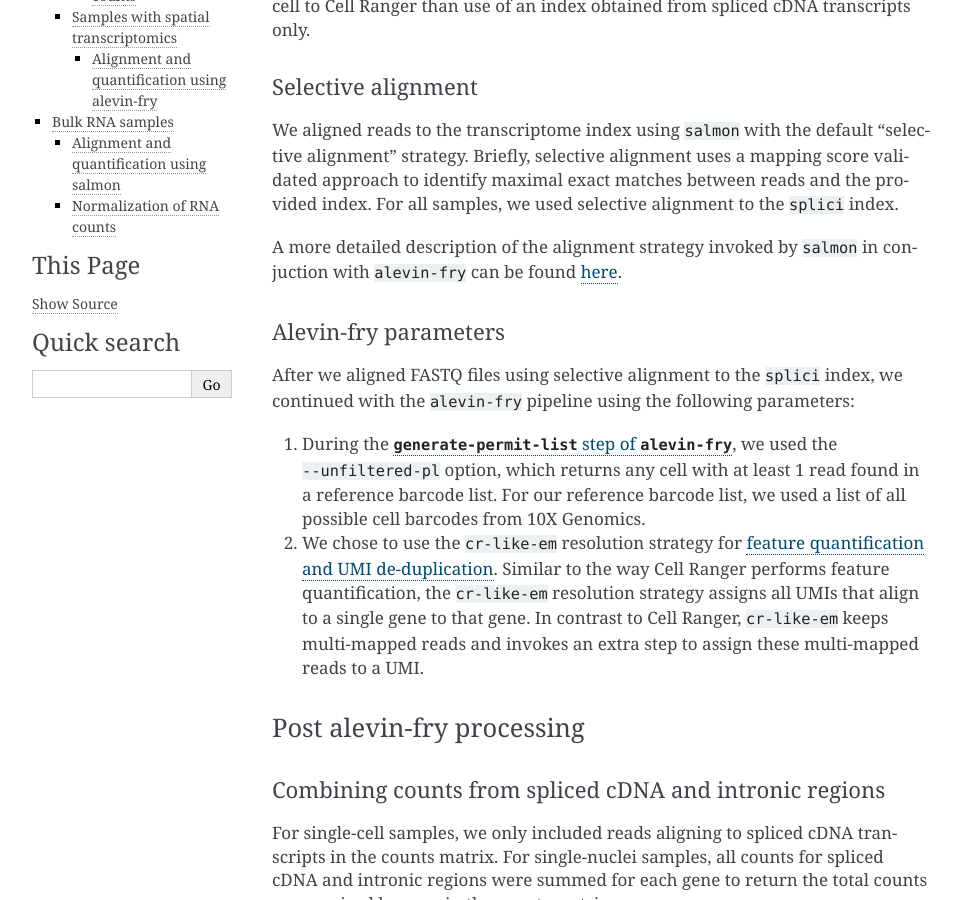
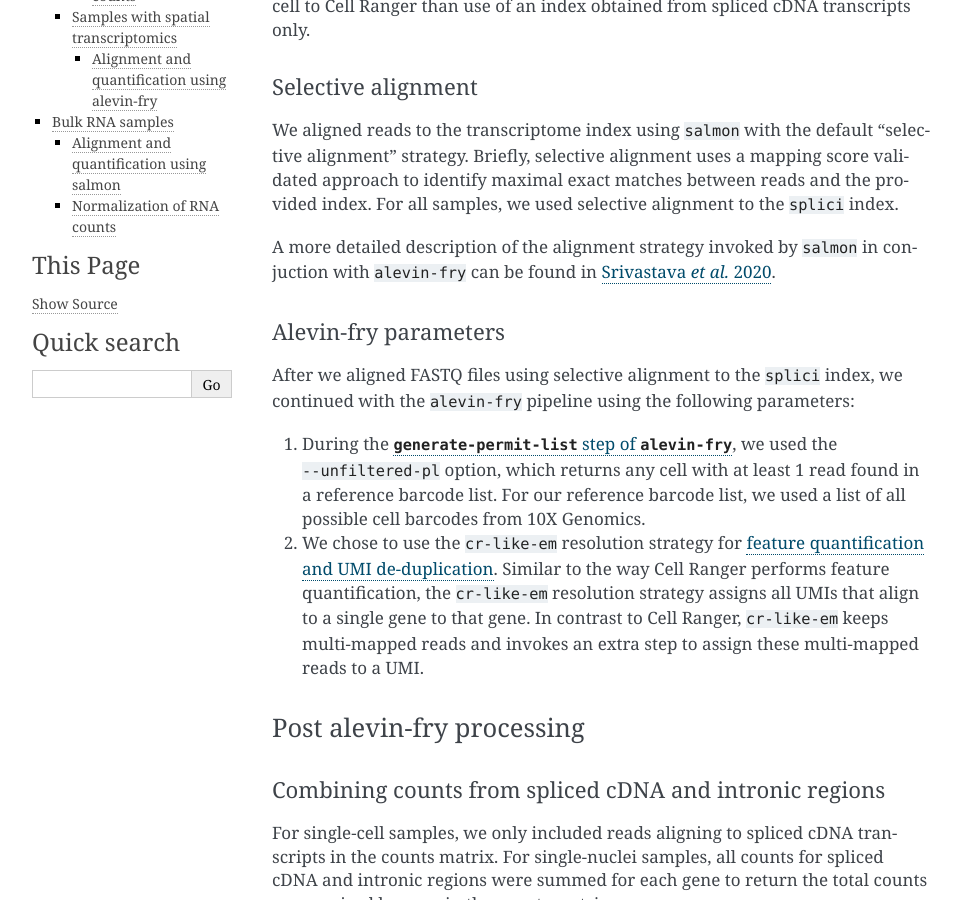
Before and after one commit to DongzeHE/scpca-docs, a Sphinx documentation site: the page built from docs/processing_information.md, in a window 1280 px wide and 900 px high, scrolled down 592 px. Shown: the whole window, without its empty margins (148-1106 px from the left). Built offline with Sphinx 7.4.7, drawn with Linux system fonts in a browser that asks for light colours.

Commit message:
update citations

```diff
--- a/docs/processing_information.md
+++ b/docs/processing_information.md
@@ -12,7 +12,7 @@
 For all samples, we aligned FASTQ files to a reference transcriptome index referred to as the `splici` index.
 The [`splici` index](https://combine-lab.github.io/alevin-fry-tutorials/2021/improving-txome-specificity/) is built using transcripts from both spliced cDNA and intronic regions.
 Inclusion of intronic regions in the index used for alignment allowed us to capture both reads from mature, spliced cDNA and nascent, unspliced cDNA.
-Alignment of RNA-sequencing data to an index containing intronic regions has been shown to reduce spuriously detected genes ([He _et al._ 2021](https://www.biorxiv.org/content/10.1101/2021.06.29.450377v1), [Kaminow _et al._ 2021](https://www.biorxiv.org/content/10.1101/2021.05.05.442755v1.full#sec-5))
+Alignment of RNA-sequencing data to an index containing intronic regions has been shown to reduce spuriously detected genes ([He _et al._ 2021](https://doi.org/10.1101/2021.06.29.450377), [Kaminow _et al._ 2021](https://www.biorxiv.org/content/10.1101/2021.05.05.442755v1.full#sec-5))
 In our hands, we have found that use of the `splici` index led to a more comparable distribution of unique genes found per cell to Cell Ranger than use of an index obtained from spliced cDNA transcripts only.
 
 #### Selective alignment
@@ -21,7 +21,7 @@
 Briefly, selective alignment uses a mapping score validated approach to identify maximal exact matches between reads and the provided index.
 For all samples, we used selective alignment to the `splici` index.
 
-A more detailed description of the alignment strategy invoked by `salmon` in conjuction with `alevin-fry` can be found [here](https://genomebiology.biomedcentral.com/articles/10.1186/s13059-020-02151-8).
+A more detailed description of the alignment strategy invoked by `salmon` in conjuction with `alevin-fry` can be found in [Srivastava _et al._ 2020](https://doi.org/10.1186/s13059-020-02151-8).
 
 #### Alevin-fry parameters
 
```
